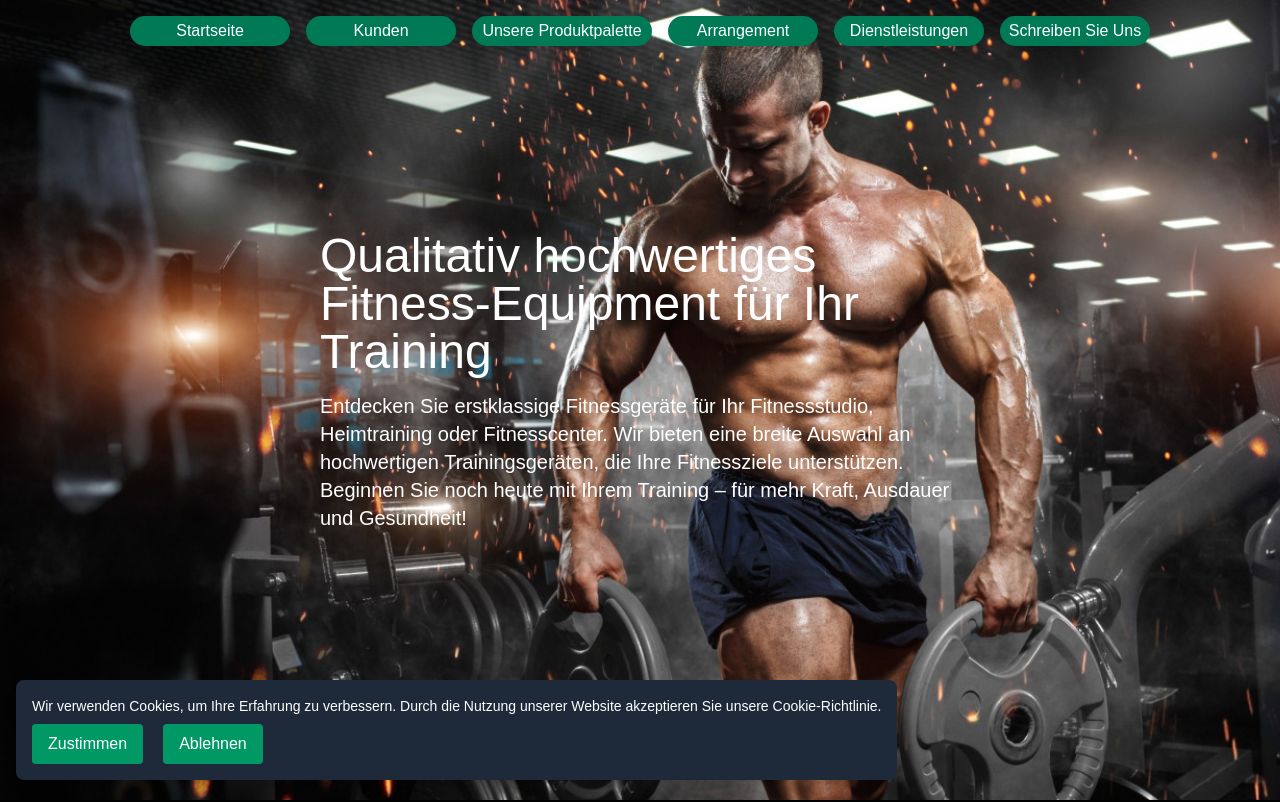
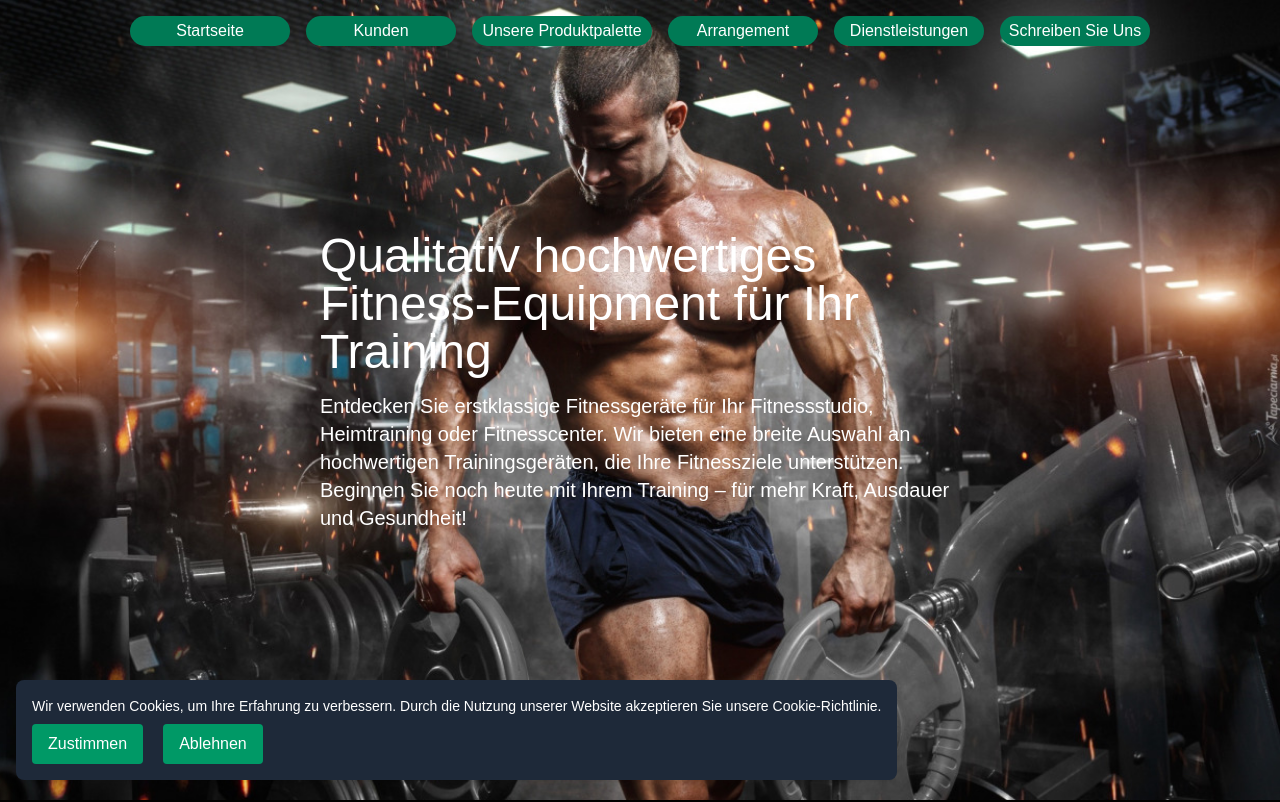
Before and after one commit to tereshonkov/gym-app, a Next.js app: page / in a window 1280 px wide. Shown: the top 802 px of the page. Built offline with nearby package versions, Linux system fonts and the light colour scheme.

Commit message:
edit header

```diff
--- a/components/Header/header.tsx
+++ b/components/Header/header.tsx
@@ -4,7 +4,7 @@
 export default function Header() {
 
   return (
-    <header id="home" className="bg-[url('/hero.jpg')] bg-cover h-[80vh] sm:h-[100vh] w-full">
+    <header id="home" className="bg-[url('/hero.jpg')] bg-cover bg-right-top h-[80vh] sm:h-[100vh] w-full">
       <Nav />
       <div className="flex flex-col gap-4 items-center justify-center h-[80vh]">
         <h1 className="text-4xl text-center sm:text-5xl md:text-left text-white md:w-1/2">
```
